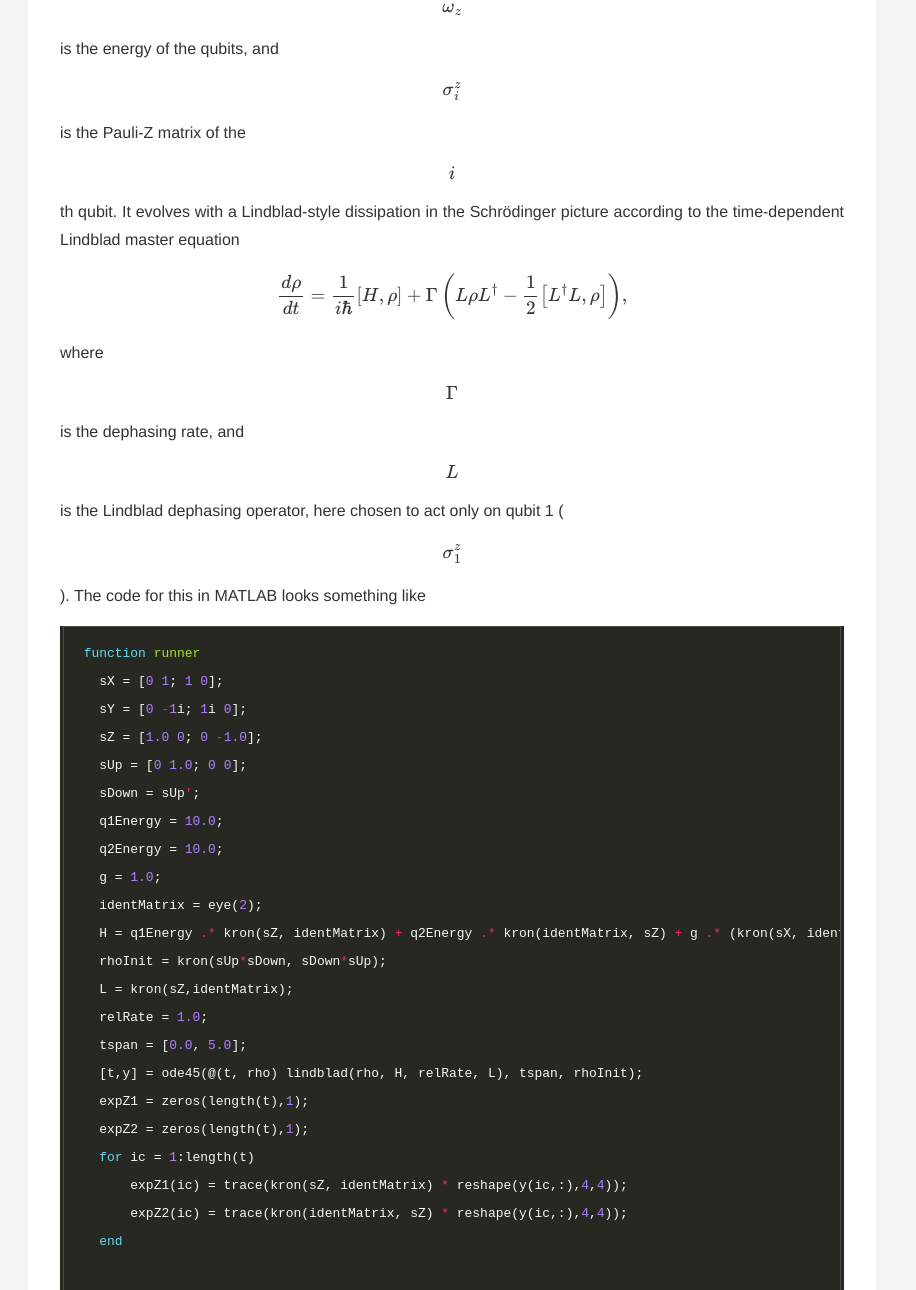
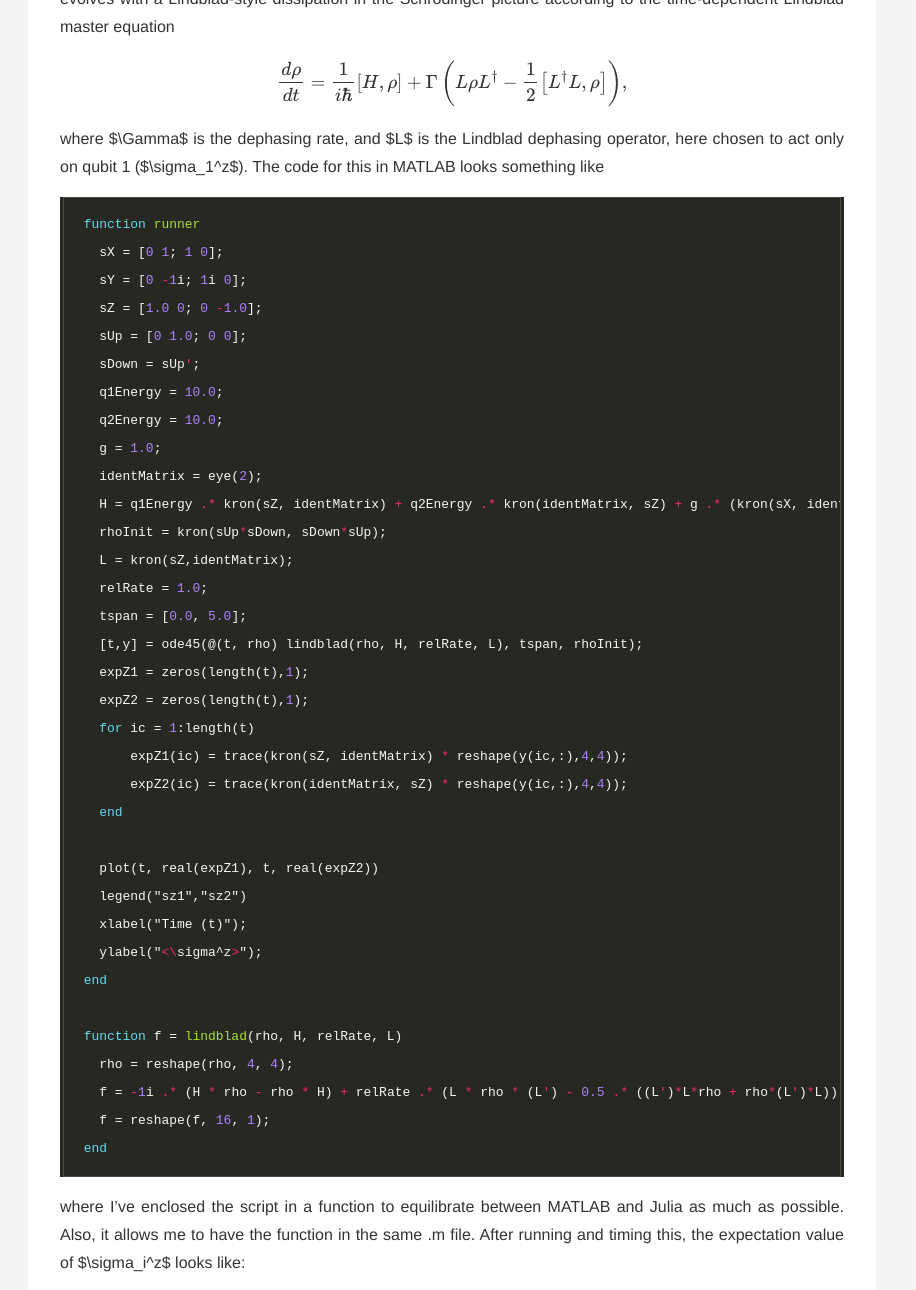
Before and after one commit to DrDJIng/DrDJIng.github.io, a plain HTML site: page blog/speedcompare/index.html in a window 1280 px wide. Shown: the part 1140-2430 px from the top of the page, 364-1280 px from the left. Drawn offline with nearby package versions, Linux system fonts and the light colour scheme; some packages are replaced by stand-ins of ours; a web font is replaced by a local one.

Commit message:
Reverted $ change

```diff
--- a/blog/speedcompare/index.html
+++ b/blog/speedcompare/index.html
@@ -245,9 +245,9 @@ If you wrap your script in a function, you get your speedup."/>
 <p>I wanted to test to see if Julia would actually run faster than MATLAB, so I dug deep into my memory core, and retrieved some MATLAB code from my initial days as a young physicist. Then I cringed and rewrote the entire thing.</p>
 <p>I&rsquo;ve decided to do my test on the simulation of two interacting qubits, with some simple Lindblad-type dephasing. The Hamiltonian I&rsquo;ve chosen for this system is given by</p>
 <p>$$H=\omega_z \sum_i \sigma_i^z + g \left(\sigma^x_1 \otimes \sigma^x_2 + \sigma^y_1 \otimes \sigma^y_2 \right), $$</p>
-<p>where $$\omega_z$$ is the energy of the qubits, and $$\sigma_i^z$$ is the Pauli-Z matrix of the $$i$$th qubit. It evolves with a Lindblad-style dissipation in the Schrödinger picture according to the time-dependent Lindblad master equation</p>
+<p>where $\omega_z$ is the energy of the qubits, and $\sigma_i^z$ is the Pauli-Z matrix of the $i$th qubit. It evolves with a Lindblad-style dissipation in the Schrödinger picture according to the time-dependent Lindblad master equation</p>
 <p>$$\frac{d\rho}{dt} = \frac{1}{i \hbar}\left[H, \rho\right] + \Gamma \left(L \rho L^{\dagger} - \frac{1}{2}\left[L^{\dagger}L, \rho\right] \right),$$</p>
-<p>where $$\Gamma$$ is the dephasing rate, and $$L$$ is the Lindblad dephasing operator, here chosen to act only on qubit 1 ($$\sigma_1^z$$). The code for this in MATLAB looks something like</p>
+<p>where $\Gamma$ is the dephasing rate, and $L$ is the Lindblad dephasing operator, here chosen to act only on qubit 1 ($\sigma_1^z$). The code for this in MATLAB looks something like</p>
 <div class="highlight"><pre style="color:#f8f8f2;background-color:#272822;-moz-tab-size:4;-o-tab-size:4;tab-size:4"><code class="language-Matlab" data-lang="Matlab"><span style="color:#66d9ef">function</span> <span style="color:#a6e22e">runner</span>
   sX = [<span style="color:#ae81ff">0</span> <span style="color:#ae81ff">1</span>; <span style="color:#ae81ff">1</span> <span style="color:#ae81ff">0</span>];
   sY = [<span style="color:#ae81ff">0</span> <span style="color:#f92672">-</span><span style="color:#ae81ff">1</span>i; <span style="color:#ae81ff">1</span>i <span style="color:#ae81ff">0</span>];
@@ -282,7 +282,7 @@ If you wrap your script in a function, you get your speedup."/>
   f = <span style="color:#f92672">-</span><span style="color:#ae81ff">1</span>i <span style="color:#f92672">.*</span> (H <span style="color:#f92672">*</span> rho <span style="color:#f92672">-</span> rho <span style="color:#f92672">*</span> H) <span style="color:#f92672">+</span> relRate <span style="color:#f92672">.*</span> (L <span style="color:#f92672">*</span> rho <span style="color:#f92672">*</span> (L<span style="color:#f92672">&#39;</span>) <span style="color:#f92672">-</span> <span style="color:#ae81ff">0.5</span> <span style="color:#f92672">.*</span> ((L<span style="color:#f92672">&#39;</span>)<span style="color:#f92672">*</span>L<span style="color:#f92672">*</span>rho <span style="color:#f92672">+</span> rho<span style="color:#f92672">*</span>(L<span style="color:#f92672">&#39;</span>)<span style="color:#f92672">*</span>L));
   f = reshape(f, <span style="color:#ae81ff">16</span>, <span style="color:#ae81ff">1</span>);
 <span style="color:#66d9ef">end</span>
-</code></pre></div><p>where I&rsquo;ve enclosed the script in a function to equilibrate between MATLAB and Julia as much as possible. Also, it allows me to have the function in the same .m file. After running and timing this, the expectation value of $$\sigma_i^z$$ looks like:</p>
+</code></pre></div><p>where I&rsquo;ve enclosed the script in a function to equilibrate between MATLAB and Julia as much as possible. Also, it allows me to have the function in the same .m file. After running and timing this, the expectation value of $\sigma_i^z$ looks like:</p>
 <p><img src="/images/2020/science/MATLABTimeEvolve.png" alt="Time evolution in MATLAB"></p>
 <p>and took 0.279604 seconds. So, let&rsquo;s see how Julia compares!</p>
 <p>Simulating the exact same setup, the Julia code follows:</p>
```
